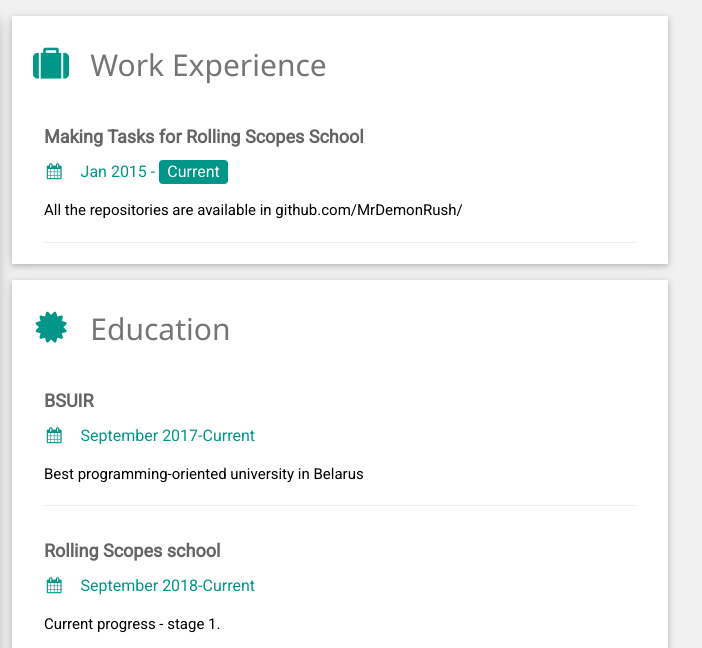
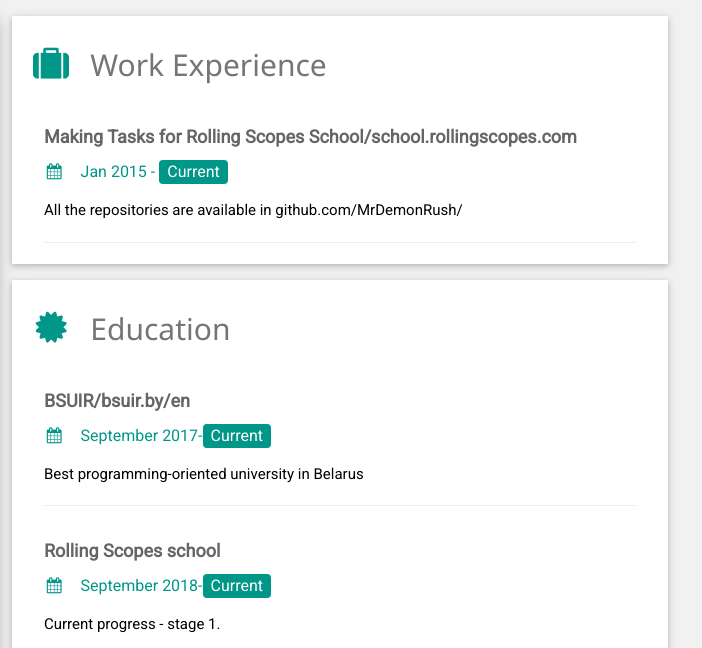
Before and after one commit to MrDemonRush/rsschool-codejam1-cv, a plain HTML site: page index.html in a window 1280 px wide. Shown: the top 648 px of the page, 468-1170 px from the left. Drawn offline with nearby package versions, Linux system fonts and the light colour scheme.

Commit message:
feat: links and teal style for 'current' added

```diff
--- a/index.html
+++ b/index.html
@@ -71,7 +71,7 @@
       <div class="w3-container w3-card w3-white w3-margin-bottom">
         <h2 class="w3-text-grey w3-padding-16"><i class="fa fa-suitcase fa-fw w3-margin-right w3-xxlarge w3-text-teal"></i>Work Experience</h2>
         <div class="w3-container">
-          <h5 class="w3-opacity"><b>Making Tasks for Rolling Scopes School</b></h5>
+          <h5 class="w3-opacity"><b>Making Tasks for Rolling Scopes School/school.rollingscopes.com</b></h5>
           <h6 class="w3-text-teal"><i class="fa fa-calendar fa-fw w3-margin-right"></i>Jan 2015 - <span class="w3-tag w3-teal w3-round">Current</span></h6>
           <p>All the repositories are available in github.com/MrDemonRush/</p>
           <hr>
@@ -85,14 +85,14 @@
       <div class="w3-container w3-card w3-white">
         <h2 class="w3-text-grey w3-padding-16"><i class="fa fa-certificate fa-fw w3-margin-right w3-xxlarge w3-text-teal"></i>Education</h2>
         <div class="w3-container">
-          <h5 class="w3-opacity"><b>BSUIR</b></h5>
-          <h6 class="w3-text-teal"><i class="fa fa-calendar fa-fw w3-margin-right"></i>September 2017-Current</h6>
+          <h5 class="w3-opacity"><b>BSUIR/bsuir.by/en</b></h5>
+          <h6 class="w3-text-teal"><i class="fa fa-calendar fa-fw w3-margin-right"></i>September 2017-<span class="w3-tag w3-teal w3-round">Current</span></h6>
           <p>Best programming-oriented university in Belarus</p>
           <hr>
         </div>
         <div class="w3-container">
           <h5 class="w3-opacity"><b>Rolling Scopes school</b></h5>
-          <h6 class="w3-text-teal"><i class="fa fa-calendar fa-fw w3-margin-right"></i>September 2018-Current</h6>
+          <h6 class="w3-text-teal"><i class="fa fa-calendar fa-fw w3-margin-right"></i>September 2018-<span class="w3-tag w3-teal w3-round">Current</span></h6>
           <p>Current progress - stage 1.</p>
           <hr>
         </div>
```
